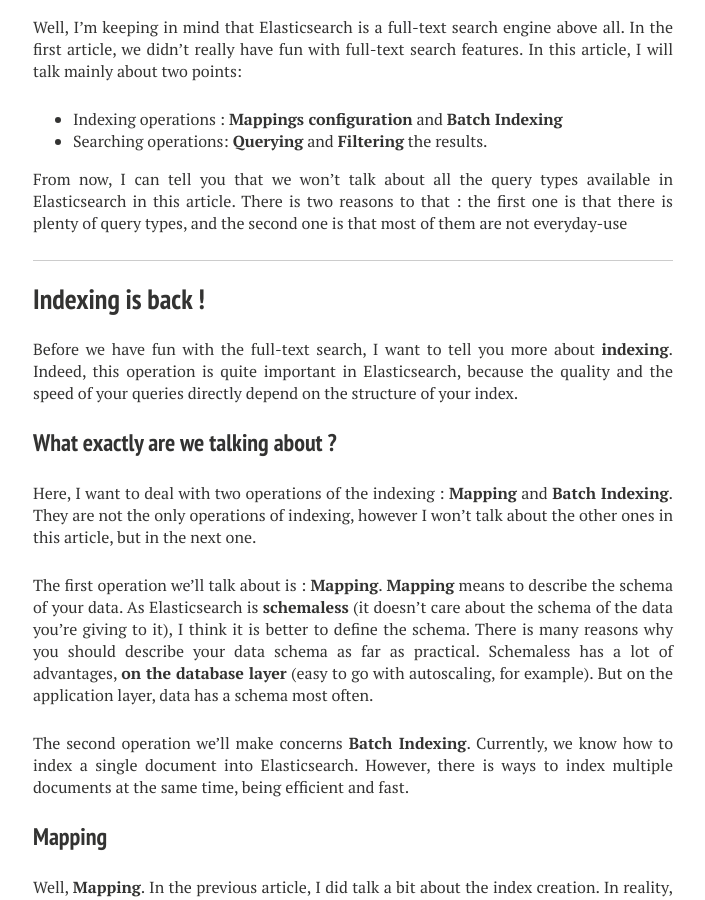
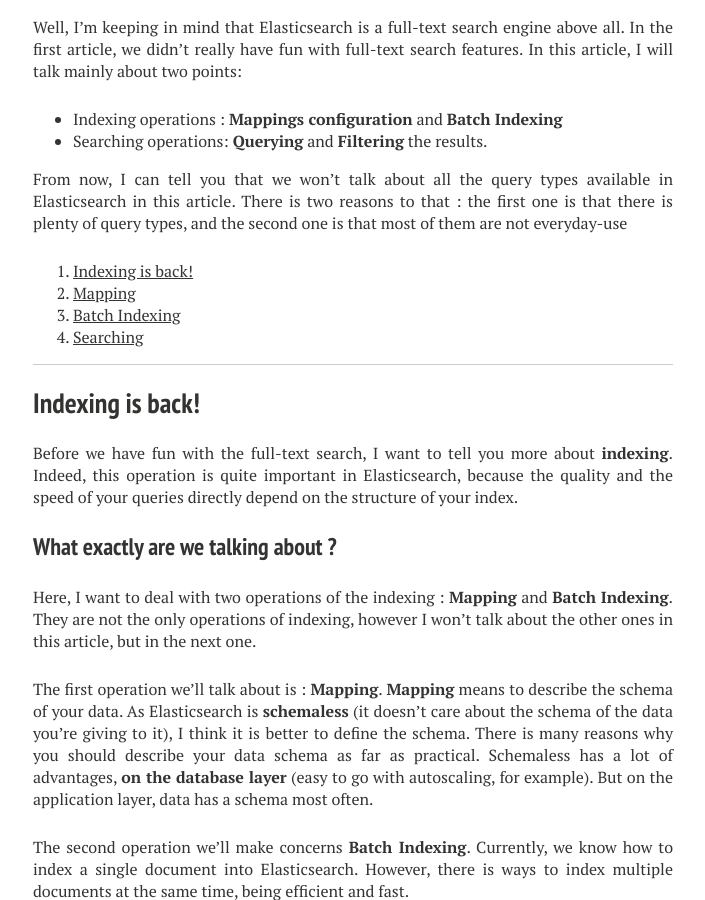
Before and after one commit to semji/reputationvip.github.io, a Jekyll site: the page built from _posts/2015-07-23-elasticsearch-always-pays-his-debts.md, in a window 1280 px wide and 900 px high, scrolled down 1297 px. Shown: the whole window, without its empty margins (287-992 px from the left). Built offline with Jekyll 4.4.1, drawn with Linux system fonts in a browser that asks for light colours; nearby versions of some CDN libraries; comment, search, counter and statistics services are not loaded; some of the changed text lies outside the part shown.

Commit message:
Write summary

```diff
--- a/_posts/2015-07-23-elasticsearch-always-pays-his-debts.md
+++ b/_posts/2015-07-23-elasticsearch-always-pays-his-debts.md
@@ -50,9 +50,14 @@
 From now, I can tell you that we won't talk about all the query types available in Elasticsearch in this article. There is two reasons to that : the first one is that there is
 plenty of query types, and the second one is that most of them are not everyday-use
 
+1. [Indexing is back!](/elasticsearch-always-pays-his-debts/#indexing-is-back)
+2. [Mapping](/elasticsearch-always-pays-his-debts/#mapping)
+3. [Batch Indexing](/elasticsearch-always-pays-his-debts/#batch-indexing)
+4. [Searching](/elasticsearch-always-pays-his-debts/#searching)
+
 ***
 
-## Indexing is back !
+## Indexing is back!
 
 Before we have fun with the full-text search, I want to tell you more about **indexing**. Indeed, this operation is quite important in Elasticsearch, because the quality and the
 speed of your queries directly depend on the structure of your index.
```
